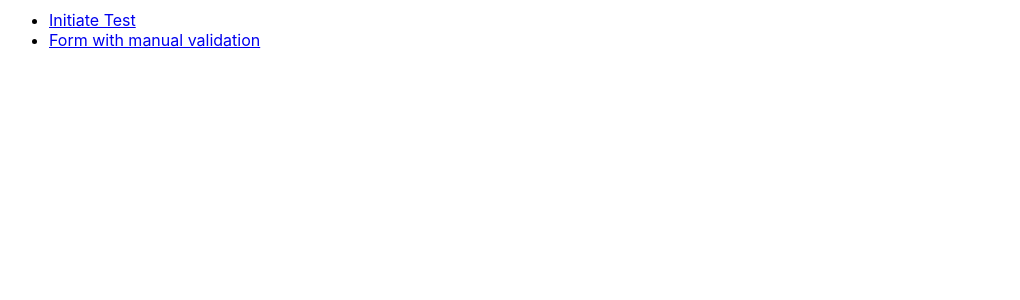
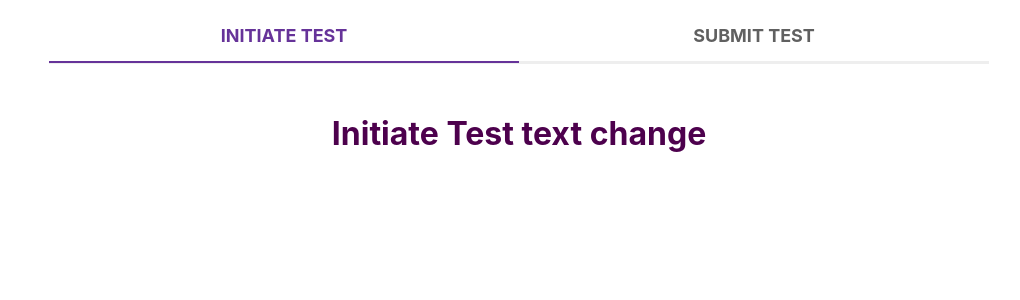
Before and after one commit to Rameez-Idealake/qc-interview-process, a React (Create React App) app: page /initiateTest in a window 1280 px wide. Shown: the top 300 px of the page, without its empty margins (121-1141 px from the left). Built offline with nearby package versions, Linux system fonts and the light colour scheme.

Commit message:
tab active in active
tab active and in active state update error messages are mapped as per the document

```diff
--- a/src/App.css
+++ b/src/App.css
@@ -14,7 +14,7 @@
 
   form{
       background-color: white;
-      padding: 0px 60px;
+      padding: 0;
       border-radius: 10px;
   }
 
@@ -37,3 +37,47 @@
       margin-top: 15px;
       margin-bottom: 30px;
   }
+
+  .mainTab{
+    margin: 0;
+    padding: 0;
+    list-style: none;
+    display: flex;
+    justify-content: space-between;
+    border-bottom: 1px solid #eee;
+  }
+  .mainTab li{
+    position: relative;
+    width: 50%;
+
+  }
+  .mainTab li a{
+    padding: 15px 20px;
+    display: block;
+    font-size: 18px;
+    font-weight: bold;
+    text-align: center;
+    text-decoration: none;
+    text-transform: uppercase;
+    color: #606060;
+    border-bottom: 2px solid #eee;
+    transition: all 0.2s ease;
+  }
+  .mainTab li a.active{
+    color: #663399;
+    border-bottom: 2px solid #663399;
+  }
+
+  .container{
+    padding: 50px 0  20px;
+  }
+
+  .heading3{
+    text-align: center;
+    font-size: 18px;
+    margin-bottom: 30px;
+  }
+  .formWrap{
+    width: 400px;
+    margin: 0 auto;
+  }
--- a/src/App.js
+++ b/src/App.js
@@ -1,7 +1,7 @@
 import './App.css';
-// import { components } from 'react';
-import { MemoryRouter as Router, Routes, Link, Route, Switch } from 'react-router-dom';
+import { MemoryRouter as Router, Routes, Link, Route } from 'react-router-dom';
 import FormVanilla from "./components/formVanilla";
+import { useState } from 'react';
 // import {
 //   BrowserRouter as Router,
 //   Routes,
@@ -9,26 +9,29 @@ import FormVanilla from "./components/formVanilla";
 //   Link
 // } from 'react-router-dom';
 
-import SubmitTest from './components/submit-test';
+// import SubmitTest from './components/submit-test';
 import InitiateTest from './components/initiate-test';
+
+
 
 const nameValidation = (fieldName, fieldValue) => {
   if (fieldValue.trim() === "") {
     // return `${fieldName} is required`;
     return 'This field is required';
   }
-  if (/[^a-zA-Z -]/.test(fieldValue)) {
-    return "Invalid characters";
+  if (/[^a-z A-Z]/.test(fieldValue)) {
+    return "Pleas enter a valid name";
   }
   if (fieldValue.trim().length < 3) {
-    return `${fieldName} needs to be at least three characters`;
+    return `Name needs to be at least three characters`;
   }
   return null;
 };
 
 const emailValidation = email => {
   if (
-    /^[a-zA-Z0-9.!#$%&’*+/=?^_`{|}~-]+@[a-zA-Z0-9-]+(?:\.[a-zA-Z0-9-]+)*$/.test(
+    // /^[a-zA-Z0-9.!#$%&’*+/=?^_`{|}~-]+@[a-zA-Z0-9-]+(?:\.[a-zA-Z0-9-]+)*$/.test(
+      /^([a-zA-Z0-9_.+-])+\@(([a-zA-Z0-9-])+\.)+([a-zA-Z0-9]{2,4})+$/.test(
       email
     )
   ) {
@@ -37,31 +40,31 @@ const emailValidation = email => {
   if (email.trim() === "") {
     return "This field is required";
   }
-  return "Please enter a valid email";
+  return "Please enter a valid email id";
 };
 
-const ageValidation = age => {
-  if (!age) {
-    return "Age is required";
-  }
-  if (age < 18) {
-    return "Age must be at least 18";
-  }
-  if (age > 99) {
-    return "Age must be under 99";
-  }
-  return null;
-};
+// const ageValidation = age => {
+//   if (!age) {
+//     return "Age is required";
+//   }
+//   if (age < 18) {
+//     return "Age must be at least 18";
+//   }
+//   if (age > 99) {
+//     return "Age must be under 99";
+//   }
+//   return null;
+// };
 
 const validate = {
   firstName: name => nameValidation("First Name", name),
   lastName: name => nameValidation("Last Name", name),
   email: emailValidation,
-  age: ageValidation
+  // age: ageValidation
 };
 
 const initialValues = {
-  age: '',
+  // age: '',
   email: "",
   firstName: "",
   lastName: ""
@@ -104,6 +107,13 @@ const initialValues = {
 // export default App;
 
 function App() {
+
+  const [toggleState, setToggleState] = useState(1);
+
+  const toggleTab = (index) => {
+    setToggleState(index);
+  };
+
   return (
     <div
       style={{
@@ -115,17 +125,17 @@ function App() {
     >
       <Router>
         <div>
-          <ul>
+          <ul className="mainTab">
             <li>
-            <Link to="/initiateTest">Initiate Test</Link>
+            <Link to="/" className={toggleState === 1 ? "active" : ""} onClick={() => toggleTab(1)}>Initiate Test</Link>
             </li>
             <li>
-              <Link to="components/formVanilla">Form with manual validation</Link>
+              <Link to="components/formVanilla" className={toggleState === 2 ? "active" : ""} onClick={() => toggleTab(2)}>Submit Test</Link>
             </li>
           </ul>
         </div>
         <Routes>
-        <Route exact path='/initiateTest' element={< InitiateTest />}></Route>
+        <Route exact path='/' element={< InitiateTest />}></Route>
         <Route exact path="components/formVanilla" element={<FormVanilla validate={validate} initialValues={initialValues} />}></Route>
 
         </Routes>
--- a/src/components/Form.js
+++ b/src/components/Form.js
@@ -9,26 +9,27 @@ function Form({
   values
 }) {
   return (
-    <div>
-      <form onSubmit={handleSubmit} autoComplete="off">
+    <div className="container">
+      <h3 className="heading3">Upload Defect Sheet</h3>
+      <form className="formWrap" onSubmit={handleSubmit} autoComplete="off">
         <div className="form-group">
-          <label htmlFor="first-name-input">Username *</label>
+          <label htmlFor="first-name-input">Enter Name<span>*</span>:</label>
             <input
               type="text"
               className="form-control"
               id="first-name-input"
-              placeholder="Enter your username"
+              placeholder="Please enter your name"
               value={values.firstName}
               onChange={handleChange}
+              onKeyDown={handleBlur}
               onBlur={handleBlur}
               name="firstName"
             />
-            <span>{errors.firstName}</span>
+            <span className="errorMsg">{errors.firstName}</span>
         </div>
 
         <div className="form-group">
-          <label htmlFor="email">
-            Email address *</label>
+          <label htmlFor="email">Email address<span>*</span>:</label>
             <input
               type="text"
               className="form-control"
@@ -36,15 +37,16 @@ function Form({
               placeholder="Enter your email id"
               value={values.email}
               onChange={handleChange}
+              onKeyDown={handleBlur}
               onBlur={handleBlur}
               name="email"
             />
-            <span>{errors.email}</span>
+            <span className="errorMsg">{errors.email}</span>
         </div>
 
         <div className="form-group">
           <button type="submit" className="btn btn-primary">
-            Submit
+            Send Now
           </button>
         </div>
 
@@ -85,6 +87,7 @@ function Form({
         </div> */}
 
       </form>
+      <p className="note">Note: Please rename the file with your name, select the file and click on the "Send Now" button</p>
     </div>
   );
 }
--- a/src/components/formInput.css
+++ b/src/components/formInput.css
@@ -44,11 +44,16 @@ input::placeholder{
 }
 label{
     font-size: 14px;
-    color: gray;
+    color: #323232;
     display: block;
 }
+label span{
 
-span{
+    color: red;
+    font-size: 12px;
+}
+
+.errorMsg{
     font-size: 12px;
     padding: 3px;
     color: red;
@@ -66,3 +71,10 @@ input:invalid[focused="true"]{
 input:invalid[focused="true"] ~ span{
     display: block;
 }
+.note{
+    margin-top: 50px;
+    font-size: 13px;
+    font-weight: bold;
+    color: red;
+    text-align: center;
+}
--- a/src/index.js
+++ b/src/index.js
@@ -1,4 +1,4 @@
-import React, { Component }  from 'react';
+import React from 'react';
 import ReactDOM from 'react-dom/client';
 // import 'bootstrap/dist/css/bootstrap.min.css';
 
```
